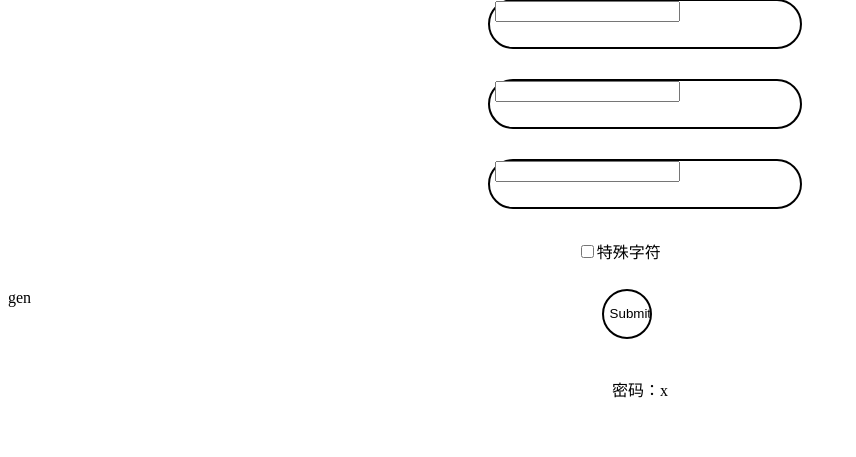
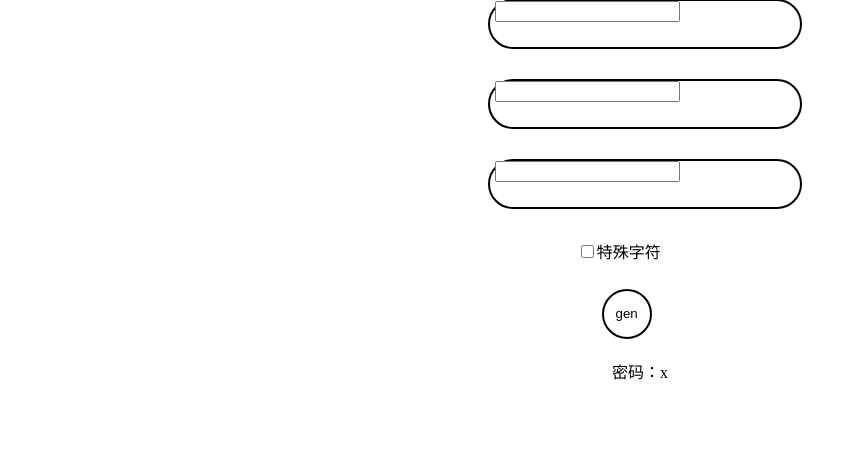
Before and after one commit to cyber-elric/cyberoom, a Django app: template cyberoom/passwords/templates/passwd.html in a window 1280 px wide. Shown: the part 144-601 px from the top of the page, without its empty margins (0-856 px from the left). Run offline with Django 3.2, Linux system fonts and the light colour scheme; the template is opened without the code that fills it: most values are stand-ins (such as "Sample title", 1, 10 or a date in 2020); form fields are guessed from the names that the template uses.

```diff
--- a/cyberoom/passwords/templates/passwd.html
+++ b/cyberoom/passwords/templates/passwd.html
@@ -27,7 +27,7 @@
                 {{ tempPasswordForm.length }}
             </div>
             <div class="checkBox"><label><input name="check" type="checkbox" value="True">特殊字符</label></div>
-            <input class="btn" type="submit">gen</input>
+            <input class="btn" type="submit" value='gen'>
         </form>
     </div>
     <br/><br/><br/>
```
Also changed, not shown: cyberoom/passwords/views.py (+8 -3 lines).
